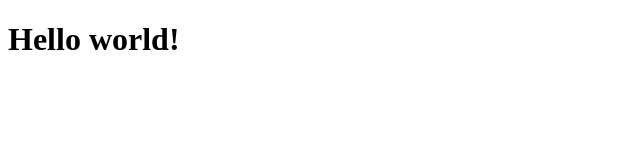
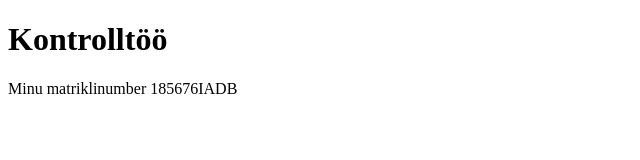
Before and after one commit to Rasmus10/Rasmus10.github.io, a plain HTML site: page index.html in a window 1280 px wide. Shown: the whole page, without its empty margins (0-640 px from the left). Drawn offline with Linux system fonts and the light colour scheme.

Commit message:
Update index.html

```diff
--- a/index.html
+++ b/index.html
@@ -2,9 +2,10 @@
 <html>
 <head lang="en">
 <meta charset="UTF-8">
-<title>Hello world!</title>
+<title>Kontrolltöö</title>
 </head>
 <body>
-<h1>Hello world!</h1>
+<h1>Kontrolltöö</h1>
+  <p>Minu matriklinumber 185676IADB</p>
 </body>
 </html>
```
